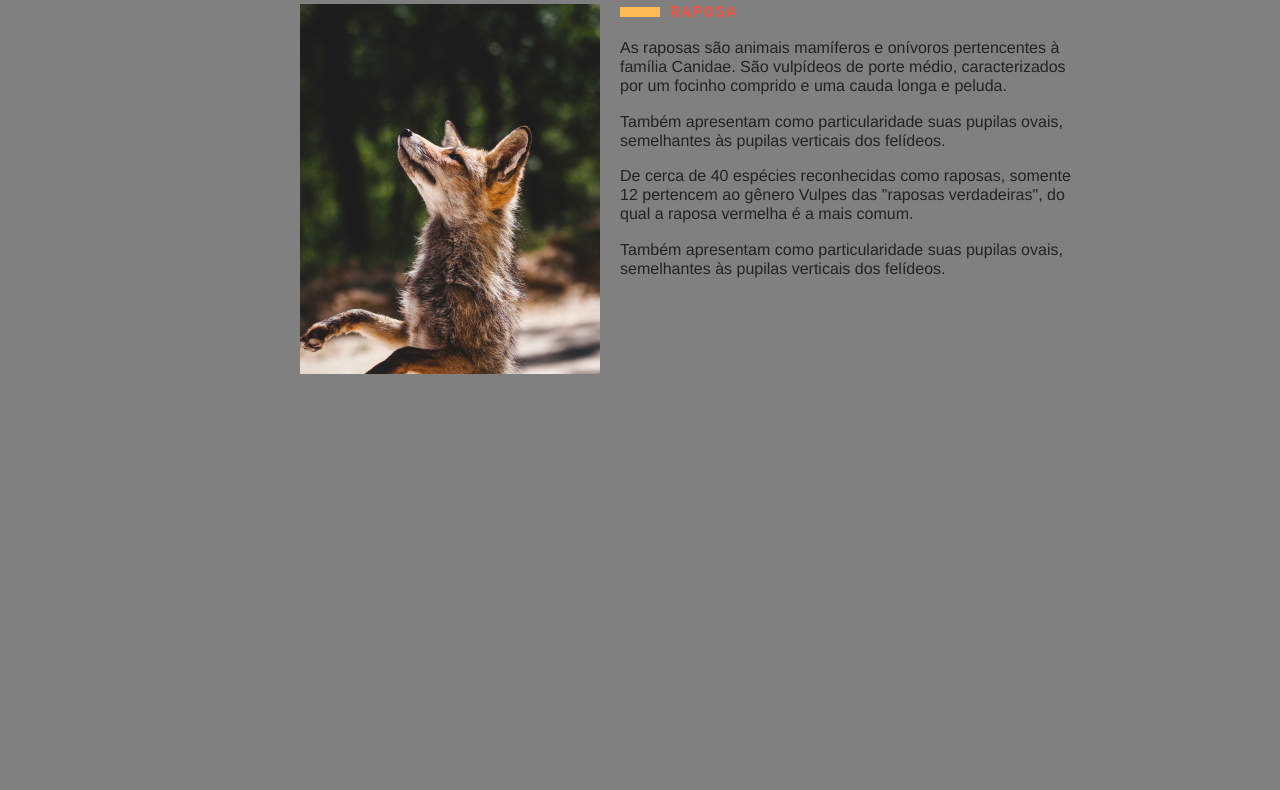
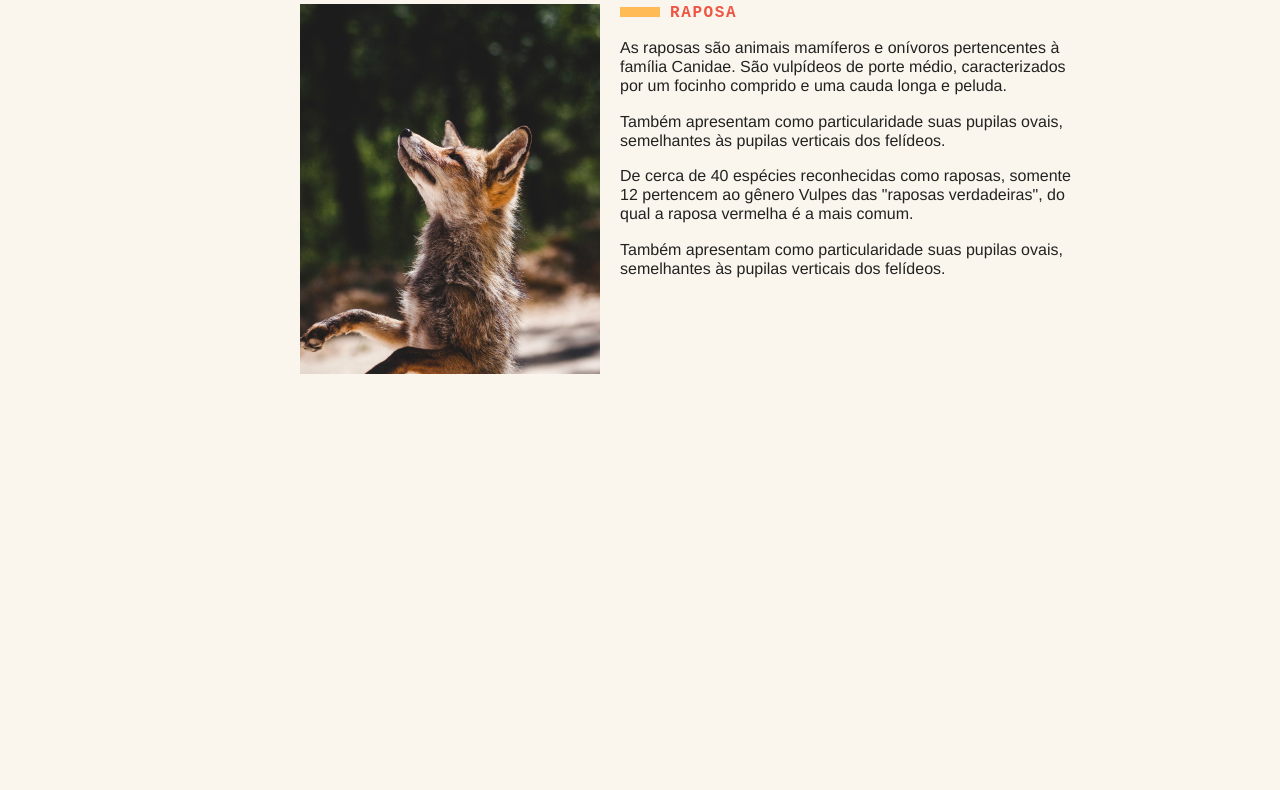
Before and after one commit to lfelipeps/lfelipeps.github.io, a plain HTML site: page index.html in a window 1280 px wide. Shown: the part 354-1144 px from the top of the page. Drawn offline with Linux system fonts and the light colour scheme.

Commit message:
Update style.css

```diff
--- a/css/style.css
+++ b/css/style.css
@@ -17,7 +17,7 @@ ul {
 }
 
 body {
-  background: gray;
+  background: #faf6ed;
   color: #222;
   -webkit-font-smoothing: antialiased;
   display: grid;
```
